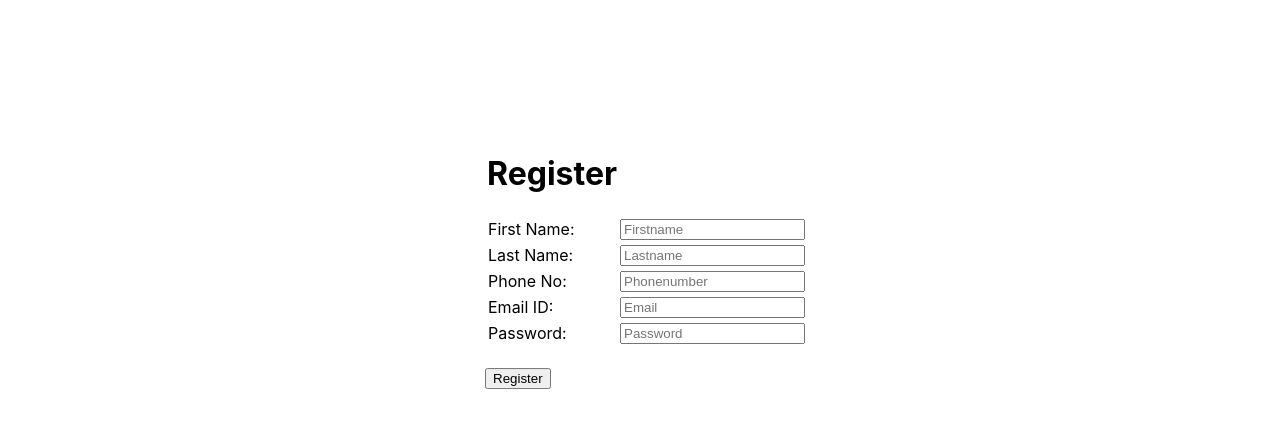
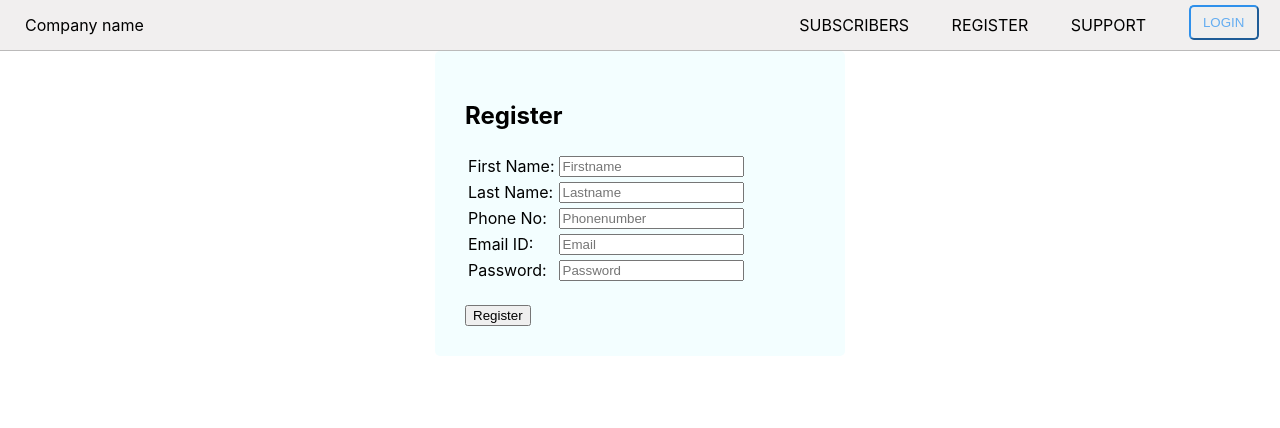
Before and after one commit to madhuvayya/React-UI, a React (Create React App) app: page /register in a window 1280 px wide. Shown: the top 428 px of the page. Built offline with nearby package versions, Linux system fonts and the light colour scheme.

Commit message:
Refactored Register component to create a page

```diff
--- a/package.json
+++ b/package.json
@@ -6,6 +6,7 @@
     "@testing-library/jest-dom": "^4.2.4",
     "@testing-library/react": "^9.5.0",
     "@testing-library/user-event": "^7.2.1",
+    "node-sass": "^4.14.1",
     "react": "^16.13.1",
     "react-dom": "^16.13.1",
     "react-router-dom": "^5.2.0",
--- a/src/App.js
+++ b/src/App.js
@@ -6,9 +6,7 @@ import Register from './components/Register';
 function App() {
   return (
     <Router>
-      <div className="App">
-        <Route exact path="/" component={Container} />
-      </div>
+      <Route exact path="/" component={Container} />
       <Route path="/register" component={Register} />
     </Router>
   );
--- a/src/components/Register.js
+++ b/src/components/Register.js
@@ -1,13 +1,16 @@
 import React,{Component} from 'react';
+import Header from './Header'
 
 class Register extends Component {
   render() {
     return (
-    <div className="form">
+    <div className="register">
+        <div><Header /></div>
+        <div className="form-class">
+            <h2>Register</h2>
             <form>
                 <table>
                     <tr>
-                    <h1 align="center">Register</h1>
                     </tr>
                     <tr>
                         <td>First Name:</td>
@@ -35,10 +38,10 @@ class Register extends Component {
                     </tr>
                 </table>
                 <br/>
-            <input type="submit" value="Register" />
+                <input align="center" type="submit" value="Register" />
             </form>
         </div>
-
+    </div>
     );
   }
 }
--- a/src/components/Subscribers.js
+++ b/src/components/Subscribers.js
@@ -55,16 +55,18 @@ class Subscribers extends Component {
     }
 
     render() {
-        return <div>
+        return (
+            <React.Fragment className='subscribers' >
                 <h2 id='title'>Subsribers List</h2>
-                 <table className='subscribers'>
+                 <table >
                      <tbody>
                          <tr>{this.getTableHeaders()}</tr>
                         {this.getData()}
                     </tbody>
                 </table>
                 <hr/>
-         </div>
+            </React.Fragment>
+        )
     }
 }
 
--- /dev/null
+++ b/src/css/register.scss
@@ -0,0 +1,12 @@
+.register {
+    display: flex;
+    flex-direction: column;
+}
+
+.form-class {
+    width: 350px;
+    padding: 30px;
+    align-self: center;
+    background-color: #f3feff;
+    border-radius: 5px;
+}
--- a/src/css/style.css
+++ b/src/css/style.css
@@ -128,14 +128,3 @@ button:hover {
     text-align: left;
     color: rgb(197, 193, 193);
 }
-
-.form{
-    width: 350px;
-    padding: 30px;
-    margin: 20px;
-    display: inline-block;
-    position: absolute;
-    left: 50%;
-    top:30%;
-    transform: translate(-50%, -50%);
-}
--- a/src/index.js
+++ b/src/index.js
@@ -2,6 +2,7 @@ import React from 'react';
 import ReactDOM from 'react-dom';
 import './index.css';
 import './css/style.css';
+import './css/register.scss'
 import App from './App';
 import * as serviceWorker from './serviceWorker';
 
```
Also changed, not shown: 1 other file (tests, documents, lock files or other folders). Lines whose indentation alone changed are shown as unchanged.
